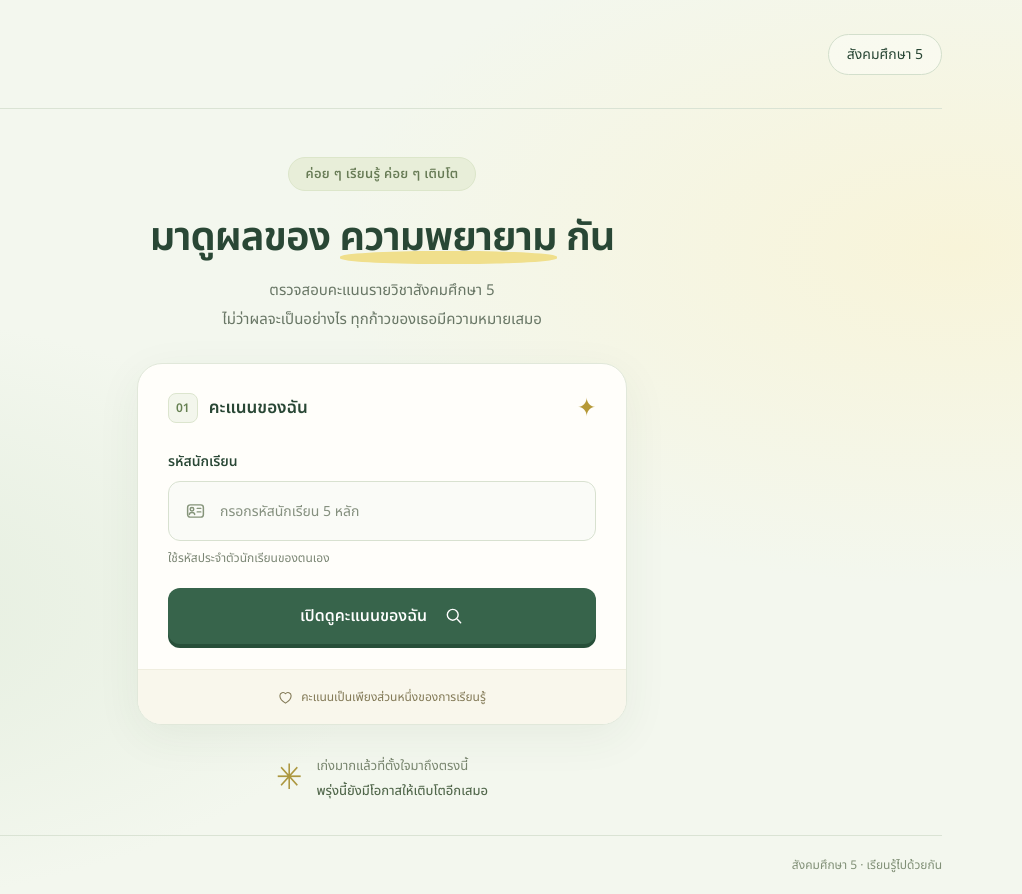
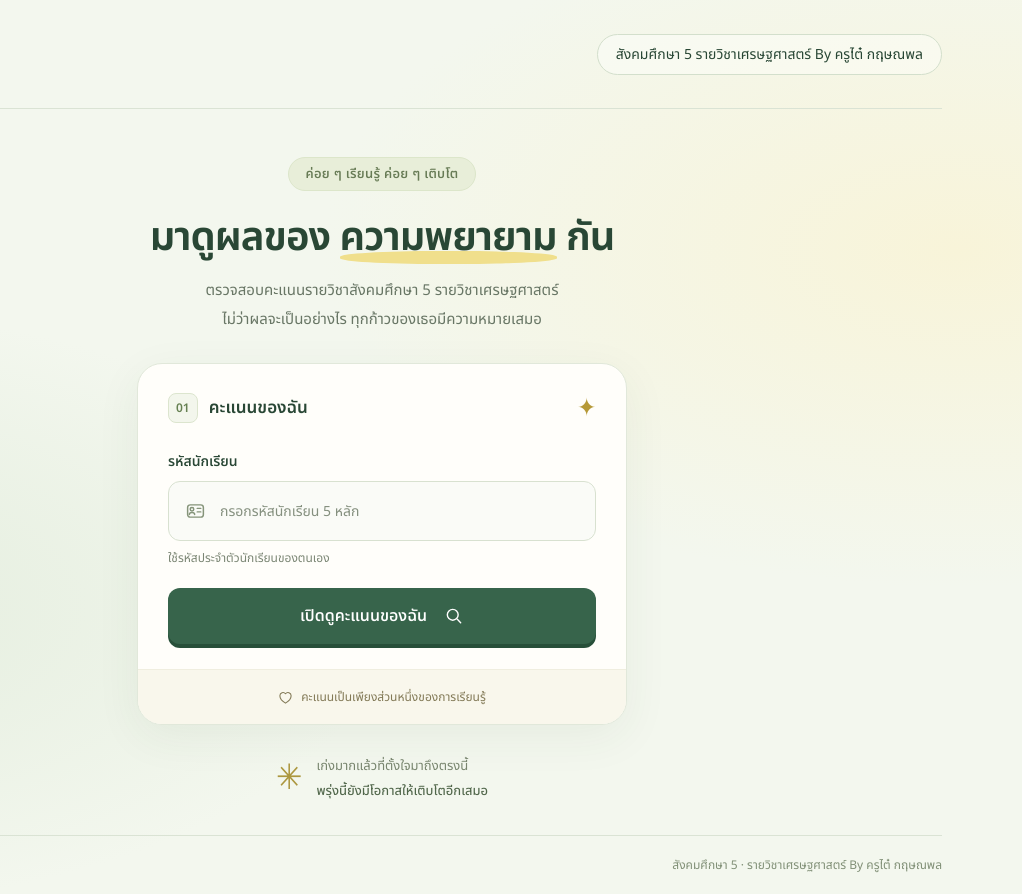
Before and after one commit to Gritteacher/Classroom_score, a website: page public/index.html in a window 1280 px wide. Shown: the full height of the page, 258-1280 px from the left. Drawn offline with Linux system fonts and the light colour scheme.

Commit message:
Update index.html

```diff
--- a/public/index.html
+++ b/public/index.html
@@ -14,13 +14,13 @@
 <body>
   <header class="topbar">
     <a class="brand" href="/" aria-label="Class Score หน้าหลัก"><span class="brand-icon" aria-hidden="true"><svg viewBox="0 0 24 24"><path d="M12 6c-3-2-6-2-9-1v14c3-1 6-1 9 1 3-2 6-2 9-1V5c-3-1-6-1-9 1Zm0 0v14"/></svg></span><span>class<span class="brand-light">score</span><small>พื้นที่ของทุกความพยายาม</small></span></a>
-    <span class="course-tag">สังคมศึกษา 5</span>
+    <span class="course-tag">สังคมศึกษา 5 รายวิชาเศรษฐศาสตร์ By ครูไต๋ กฤษณพล </span>
   </header>
   <main>
     <section class="intro" aria-labelledby="page-title">
       <span class="eyebrow">ค่อย ๆ เรียนรู้ ค่อย ๆ เติบโต</span>
       <h1 id="page-title">มาดูผลของ<br class="mobile-break"> <span>ความพยายาม</span> กัน</h1>
-      <p>ตรวจสอบคะแนนรายวิชาสังคมศึกษา 5<br>ไม่ว่าผลจะเป็นอย่างไร ทุกก้าวของเธอมีความหมายเสมอ</p>
+      <p>ตรวจสอบคะแนนรายวิชาสังคมศึกษา 5 รายวิชาเศรษฐศาสตร์ <br>ไม่ว่าผลจะเป็นอย่างไร ทุกก้าวของเธอมีความหมายเสมอ</p>
     </section>
 
     <section class="search-card" aria-label="ค้นหาคะแนน">
@@ -57,6 +57,6 @@
     <aside class="bottom-note"><span aria-hidden="true">✳</span><p>เก่งมากแล้วที่ตั้งใจมาถึงตรงนี้<br><strong>พรุ่งนี้ยังมีโอกาสให้เติบโตอีกเสมอ</strong></p></aside>
     <noscript><p class="error-message">กรุณาเปิด JavaScript ในเบราว์เซอร์เพื่อค้นหาคะแนน</p></noscript>
   </main>
-  <footer><span>CLASS SCORE</span><span>สังคมศึกษา 5 · เรียนรู้ไปด้วยกัน</span></footer>
+  <footer><span>CLASS SCORE</span><span>สังคมศึกษา 5 · รายวิชาเศรษฐศาสตร์ By ครูไต๋ กฤษณพล</span></footer>
 </body>
 </html>
```
